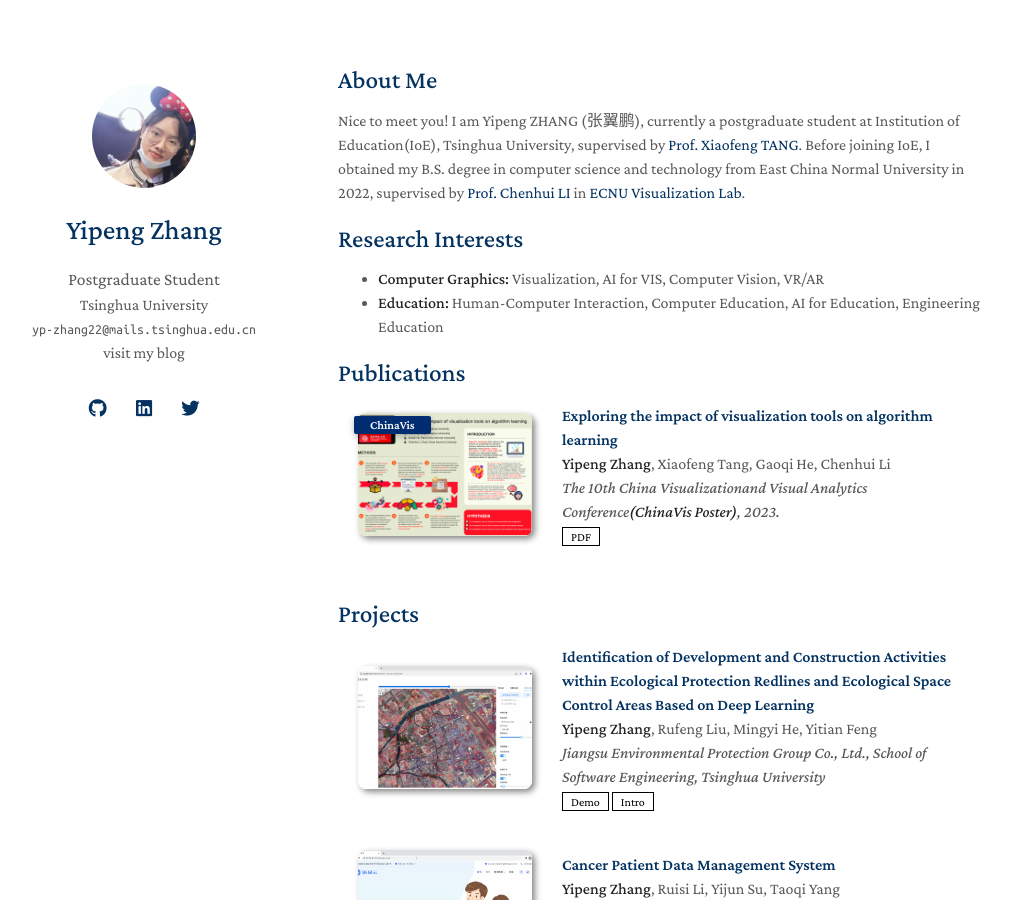
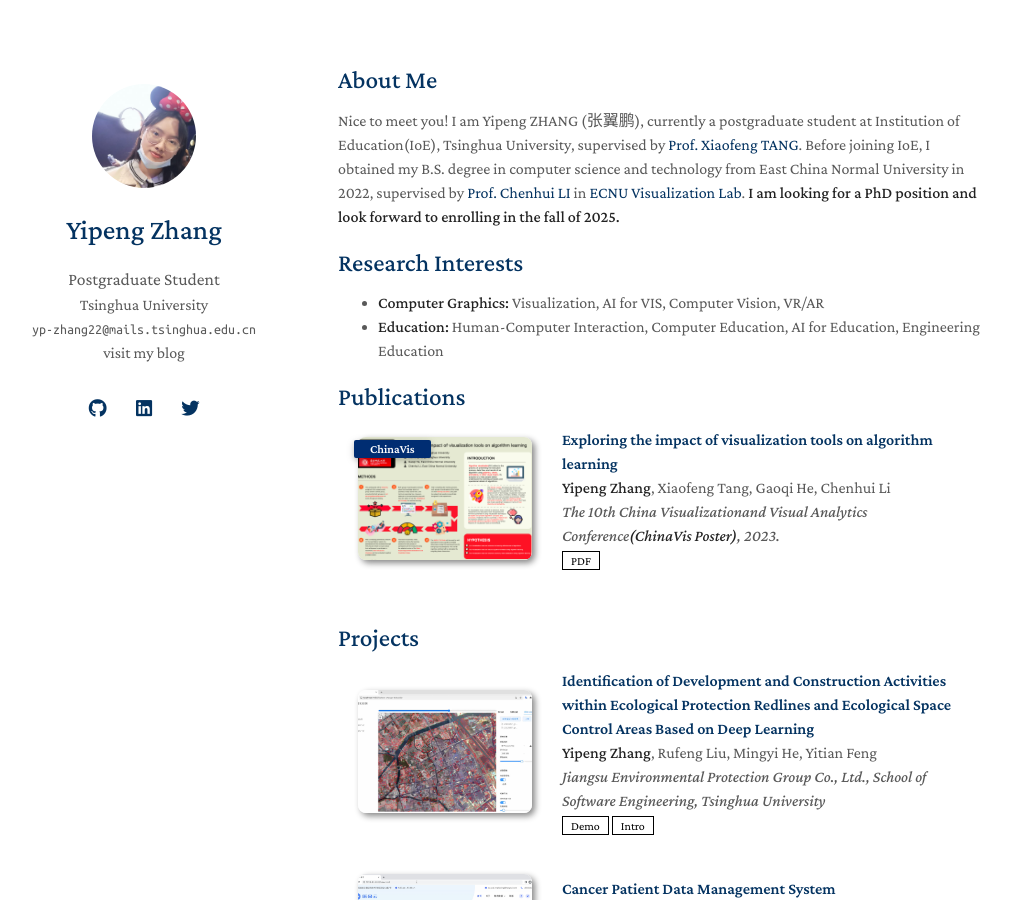
Before and after one commit to YipengZhang22/YipengZhang22.github.io, a Jekyll site: the page built from index.md, in a window 1280 px wide and 900 px high. Shown: the whole window, without its empty margins (132-1143 px from the left). Built offline with Jekyll 4.4.1, drawn with Linux system fonts in a browser that asks for light colours; nearby versions of some CDN libraries; a style sheet for code colours, icons or effects is not loaded; our own code applies the rules of GitHub Pages for plain Markdown files.

Commit message:
Update index.md

```diff
--- a/index.md
+++ b/index.md
@@ -4,7 +4,7 @@ layout: homepage
 
 ## About Me
 
-Nice to meet you! I am Yipeng ZHANG (张翼鹏), currently a postgraduate student at Institution of Education(IoE), Tsinghua University, supervised by [Prof. Xiaofeng TANG](https://www.ioe.tsinghua.edu.cn/info/1133/2228.htm). Before joining IoE, I obtained my B.S. degree in computer science and technology from East China Normal University in 2022, supervised by [Prof. Chenhui LI](http://chenhui.li/) in [ECNU Visualization Lab](https://ecnuvis.net/).
+Nice to meet you! I am Yipeng ZHANG (张翼鹏), currently a postgraduate student at Institution of Education(IoE), Tsinghua University, supervised by [Prof. Xiaofeng TANG](https://www.ioe.tsinghua.edu.cn/info/1133/2228.htm). Before joining IoE, I obtained my B.S. degree in computer science and technology from East China Normal University in 2022, supervised by [Prof. Chenhui LI](http://chenhui.li/) in [ECNU Visualization Lab](https://ecnuvis.net/). **I am looking for a PhD position and look forward to enrolling in the fall of 2025.**
 
 ## Research Interests
 
```
